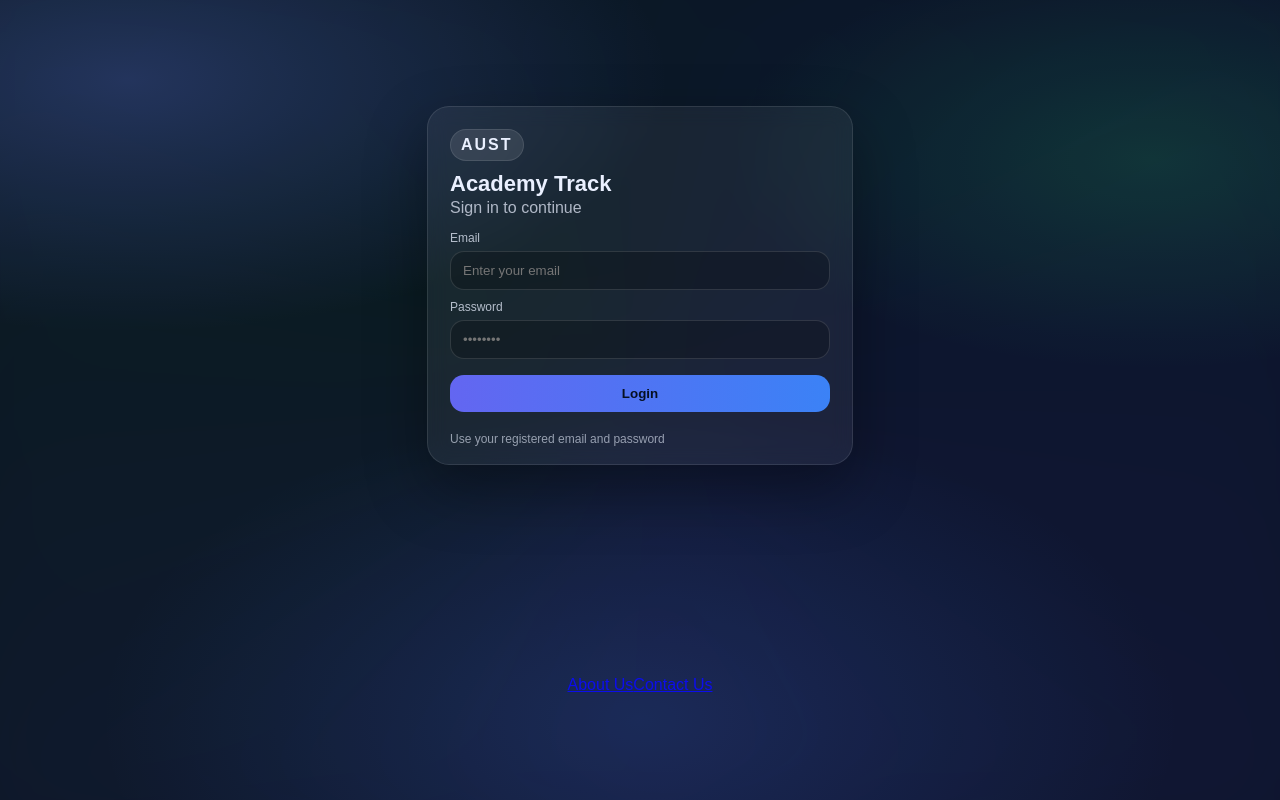
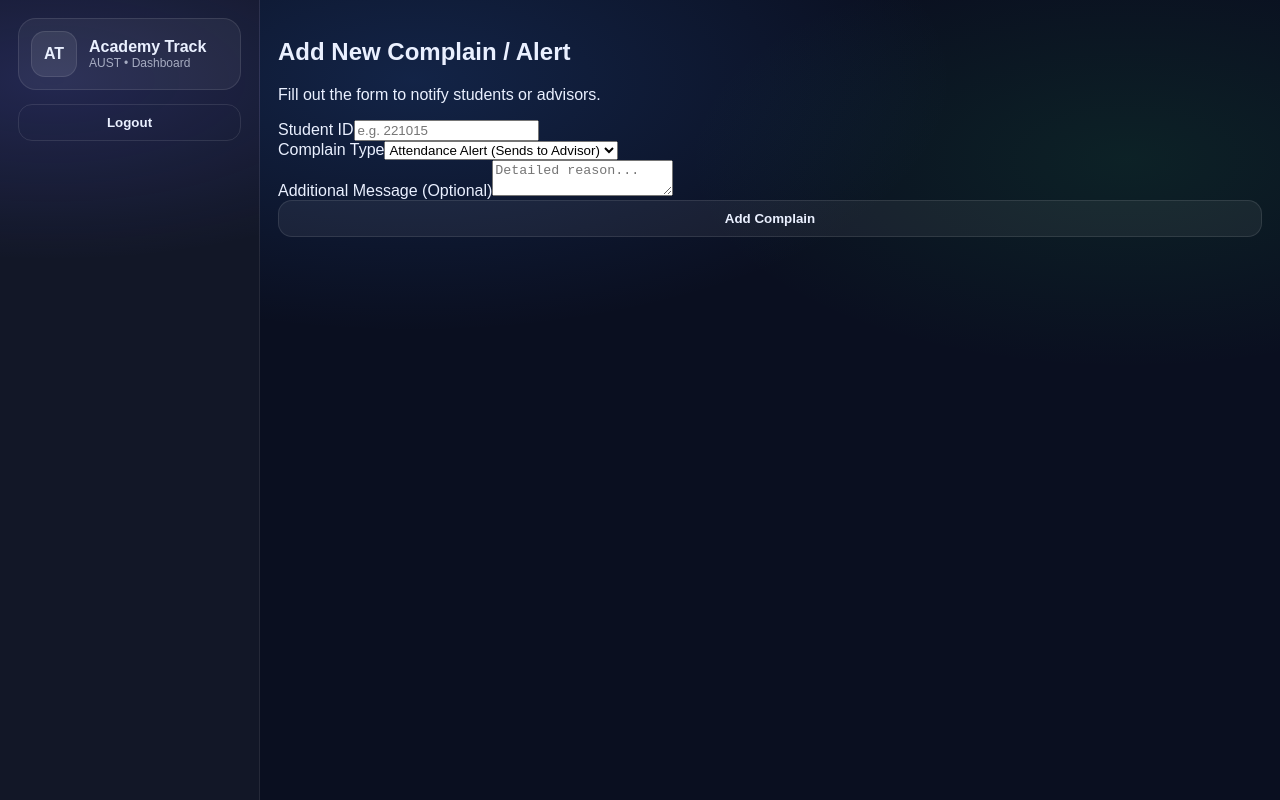
Before and after one commit to ShafinTurjo/AcademyTrack, a React (Vite) app in the folder Frontend/: page /dashboard/add-complain in a window 1280 px wide. Before the commit this address led to /login. Built offline with nearby package versions, Linux system fonts and the light colour scheme.

Commit message:
update add complain

```diff
--- a/Frontend/src/App.jsx
+++ b/Frontend/src/App.jsx
@@ -1,6 +1,5 @@
 import React, { useEffect, useState } from "react";
 import { Routes, Route, Navigate } from "react-router-dom";
-
 
 import SplashOverlay from "./pages/SplashOverlay.jsx";
 import Login from "./pages/Login.jsx";
@@ -9,6 +8,9 @@ import Students from "./pages/Students.jsx";
 import Teachers from "./pages/Teachers.jsx";
 import Courses from "./pages/Courses.jsx";
 
+// কমপ্লেইন সিস্টেমের জন্য প্রয়োজনীয় পেজগুলো
+import AddComplain from "./pages/AddComplain.jsx";
+import AdvisorComplains from "./pages/AdvisorComplains.jsx";
 
 function AdminHome() { return <div className="card"><h2>Admin Dashboard</h2><p>Welcome to Academy Track Admin Panel.</p></div>; }
 function TeacherHome() { return <div className="card"><h2>Teacher Dashboard</h2><p>Manage your classes and students here.</p></div>; }
@@ -28,28 +30,33 @@ export default function App() {
       {showSplash && <SplashOverlay />}
 
       <Routes>
-
+        {/* রুট পাথ সরাসরি লগইন এ নিয়ে যাবে */}
         <Route path="/" element={<Navigate to="/login" replace />} />
         <Route path="/login" element={<Login />} />
 
-
+        {/* ড্যাশবোর্ড এবং তার সাব-রাউটগুলো */}
         <Route path="/dashboard" element={<DashboardLayout />}>
 
           <Route index element={<Navigate to="admin" replace />} />
 
-
+          {/* রোল ভিত্তিক হোম পেজ */}
           <Route path="admin" element={<AdminHome />} />
           <Route path="teacher" element={<TeacherHome />} />
           <Route path="student" element={<StudentHome />} />
           <Route path="advisor" element={<AdvisorHome />} />
 
-
+          {/* জেনারেল পেজগুলো */}
           <Route path="students" element={<Students />} />
           <Route path="teachers" element={<Teachers />} />
           <Route path="courses" element={<Courses />} />
+
+          {/* কমপ্লেইন সিস্টেম রাউট (মাইলস্টোন ২) */}
+          <Route path="add-complain" element={<AddComplain />} />
+          <Route path="complains" element={<AdvisorComplains />} />
+
         </Route>
 
-
+        {/* ভুল পাথে গেলে লগইন এ পাঠিয়ে দিবে */}
         <Route path="*" element={<Navigate to="/login" replace />} />
       </Routes>
     </>
--- /dev/null
+++ b/Frontend/src/pages/AddComplain.jsx
@@ -0,0 +1,92 @@
+import React, { useState } from "react";
+import axios from "axios";
+import "../styles/dashboard.css"; // আপনার আগের স্টাইল ব্যবহার করতে পারেন
+
+export default function AddComplain() {
+  const [studentId, setStudentId] = useState("");
+  const [type, setType] = useState("Attendance");
+  const [message, setMessage] = useState("");
+  const [loading, setLoading] = useState(false);
+  const [status, setStatus] = useState(null);
+
+  const handleSubmit = async (e) => {
+    e.preventDefault();
+    setLoading(true);
+    setStatus(null);
+
+    // টোকেন গেট করা (যেহেতু আপনি রাউটটি প্রোটেক্টেড রেখেছেন)
+    const token = localStorage.getItem("token");
+
+    const data = {
+      student_id: studentId,
+      type: type,
+      message: message || (type === "Attendance" ? "Attendance Alert: less than 70%" : ""),
+    };
+
+    try {
+      const response = await axios.post("http://localhost:8000/api/add-complain", data, {
+        headers: {
+          Authorization: `Bearer ${token}`,
+        },
+      });
+
+      if (response.data.success) {
+        setStatus({ type: "success", msg: "Complain added successfully!" });
+        setStudentId("");
+        setMessage("");
+      }
+    } catch (error) {
+      setStatus({ type: "error", msg: "Failed to add complain. Check Student ID." });
+    } finally {
+      setLoading(false);
+    }
+  };
+
+  return (
+    <div className="add-complain-container">
+      <h2>Add New Complain / Alert</h2>
+      <p>Fill out the form to notify students or advisors.</p>
+
+      {status && (
+        <div className={`alert ${status.type === "success" ? "alert-success" : "alert-danger"}`}>
+          {status.msg}
+        </div>
+      )}
+
+      <form onSubmit={handleSubmit} className="complain-form">
+        <div className="form-group">
+          <label>Student ID</label>
+          <input
+            type="text"
+            value={studentId}
+            placeholder="e.g. 221015"
+            onChange={(e) => setStudentId(e.target.value)}
+            required
+          />
+        </div>
+
+        <div className="form-group">
+          <label>Complain Type</label>
+          <select value={type} onChange={(e) => setType(e.target.value)}>
+            <option value="Attendance">Attendance Alert (Sends to Advisor)</option>
+            <option value="Lab Report">Lab Report Pending</option>
+            <option value="Proctor Fine">Proctor Fine (500 TK)</option>
+          </select>
+        </div>
+
+        <div className="form-group">
+          <label>Additional Message (Optional)</label>
+          <textarea
+            value={message}
+            placeholder="Detailed reason..."
+            onChange={(e) => setMessage(e.target.value)}
+          />
+        </div>
+
+        <button type="submit" className="dashBtn" disabled={loading}>
+          {loading ? "Submitting..." : "Add Complain"}
+        </button>
+      </form>
+    </div>
+  );
+}
--- /dev/null
+++ b/Frontend/src/pages/AdvisorComplains.jsx
@@ -0,0 +1,60 @@
+import React, { useEffect, useState } from "react";
+import axios from "axios";
+
+export default function AdvisorComplains() {
+  const [complains, setComplains] = useState([]);
+  const [loading, setLoading] = useState(true);
+
+  useEffect(() => {
+    const fetchComplains = async () => {
+      try {
+        const token = localStorage.getItem("token");
+        const response = await axios.get("http://localhost:8000/api/advisor/complains", {
+          headers: { Authorization: `Bearer ${token}` }
+        });
+        setComplains(response.data);
+      } catch (error) {
+        console.error("Error fetching complains:", error);
+      } finally {
+        setLoading(false);
+      }
+    };
+    fetchComplains();
+  }, []);
+
+  return (
+    <div className="card">
+      <h2>Advisor Dashboard - Attendance Alerts</h2>
+      <p>List of students with attendance below 70%.</p>
+
+      {loading ? (
+        <p>Loading alerts...</p>
+      ) : (
+        <table className="dashTable">
+          <thead>
+            <tr>
+              <th>Student ID</th>
+              <th>Message</th>
+              <th>Date</th>
+            </tr>
+          </thead>
+          <tbody>
+            {complains.length > 0 ? (
+              complains.map((c) => (
+                <tr key={c.id}>
+                  <td>{c.student_id}</td>
+                  <td>{c.message}</td>
+                  <td>{new Date(c.created_at).toLocaleDateString()}</td>
+                </tr>
+              ))
+            ) : (
+              <tr>
+                <td colSpan="3" style={{ textAlign: "center" }}>No alerts found.</td>
+              </tr>
+            )}
+          </tbody>
+        </table>
+      )}
+    </div>
+  );
+}
```
